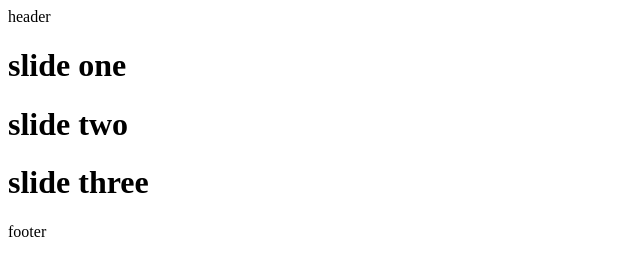
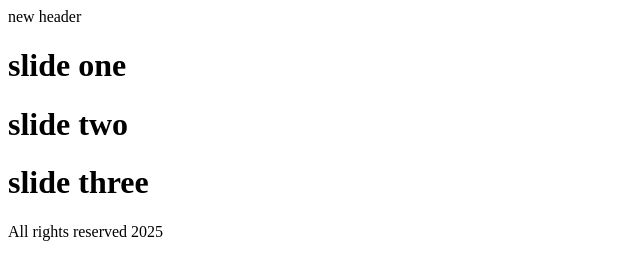
Before and after one commit to mohasobo/devthroughgit, a plain HTML site: page index.html in a window 1280 px wide. Shown: the whole page, without its empty margins (0-640 px from the left). Drawn offline with Linux system fonts and the light colour scheme.

Commit message:
some changes in main branch

```diff
--- a/index.html
+++ b/index.html
@@ -7,7 +7,7 @@
 </head>
 <body>
     <header>
-        header
+        new header
     </header>
     <span></span>
     <div class="slider">
@@ -16,7 +16,7 @@
         <h1>slide three</h1>
     </div>
     <footer>
-        footer
+        All rights reserved 2025
     </footer>
     <script src="script.js"></script>
 </body>
```
